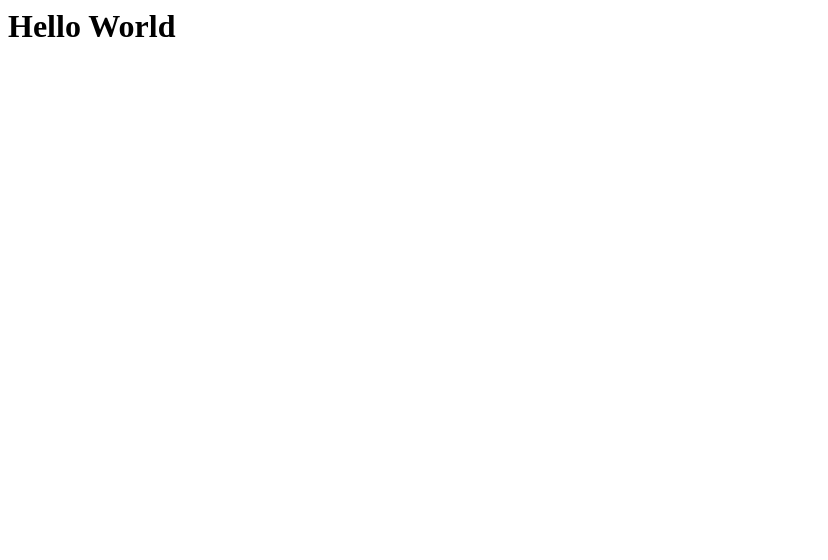
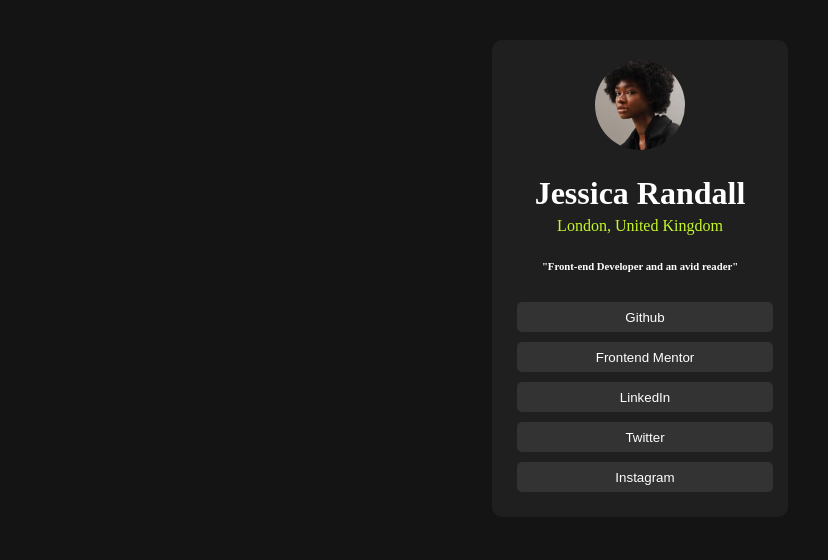
Before and after one commit to Kenn-eth/Link_Tree, a plain HTML site: page index.html in a window 1280 px wide. Shown: the whole page, without its empty margins (0-828 px from the left). Drawn offline with Linux system fonts and the light colour scheme.

Commit message:
link tree

```diff
--- a/index.html
+++ b/index.html
@@ -1 +1,33 @@
-<h1>Hello World</h1>
+<!DOCTYPE html>
+<html lang="en">
+  <head>
+    <meta charset="UTF-8" />
+    <meta name="viewport" content="width=device-width, initial-scale=1.0" />
+    <title>Link Tree</title>
+    <link rel="stylesheet" href="./style.css" />
+  </head>
+  <body>
+    <!-- <div class="container"> -->
+    <div class="user-profile">
+      <div class="user">
+        <img src="assets/images/avatar-jessica.jpeg" alt="user-image" />
+        <h1>Jessica Randall</h1>
+        <p>London, United Kingdom</p>
+        <h6>"Front-end Developer and an avid reader"</h6add>
+      </div>
+
+      <div class="links">
+        <a href=""><button>Github</button></a>
+
+        <a href=""><button>Frontend Mentor</button></a>
+
+        <a href=""><button>LinkedIn</button></a>
+
+        <a href=""><button>Twitter</button></a>
+
+        <a href=""><button>Instagram</button></a>
+      </div>
+    </div>
+    <!-- </div> -->
+  </body>
+</html>
--- /dev/null
+++ b/style.css
@@ -0,0 +1,73 @@
+body {
+  margin: 0;
+  padding: 0;
+  box-sizing: border-box;
+  display: flex;
+  justify-content: center;
+  align-items: center;
+  background-color: hsl(0, 0%, 8%);
+}
+
+/* .container {
+  display: flex;
+  justify-content: center;
+  align-items: center;
+} */
+
+.user-profile {
+  margin: 40px auto;
+  max-width: 500px;
+  width: 20%;
+  background-color: hsl(0, 0%, 12%);
+  padding: 20px;
+  border-radius: 10px;
+}
+
+.user,
+.links {
+  text-align: center;
+  width: 100%;
+}
+
+img {
+  width: 90px;
+  height: auto;
+  border-radius: 50%;
+}
+
+li {
+  list-style: none;
+}
+
+a {
+  text-decoration: none;
+}
+
+button {
+  width: 100%;
+  height: 30px;
+  margin: 5px;
+  padding: 5px;
+  background-color: hsl(0, 0%, 20%);
+  color: hsl(0, 0%, 100%);
+  border-radius: 5px;
+  border: none;
+}
+
+button:hover {
+  background-color: hsl(75, 94%, 57%);
+  color: hsl(0, 0%, 8%);
+  cursor: pointer;
+}
+
+h1,
+h6 {
+  color: hsl(0, 0%, 100%);
+}
+h1 {
+  margin-bottom: 0;
+}
+p {
+  color: hsl(75, 94%, 57%);
+  margin-top: 5px;
+}
```
Also changed, not shown: assets/fonts/Inter-VariableFont_slnt,wght.ttf (added), assets/fonts/OFL.txt (added), assets/fonts/README.txt (added), assets/fonts/static/Inter-Bold.ttf (added), assets/fonts/static/Inter-Regular.ttf (added), assets/fonts/static/Inter-SemiBold.ttf (added), assets/images/avatar-jessica.jpeg (added), assets/images/favicon-32x32.png (added).
